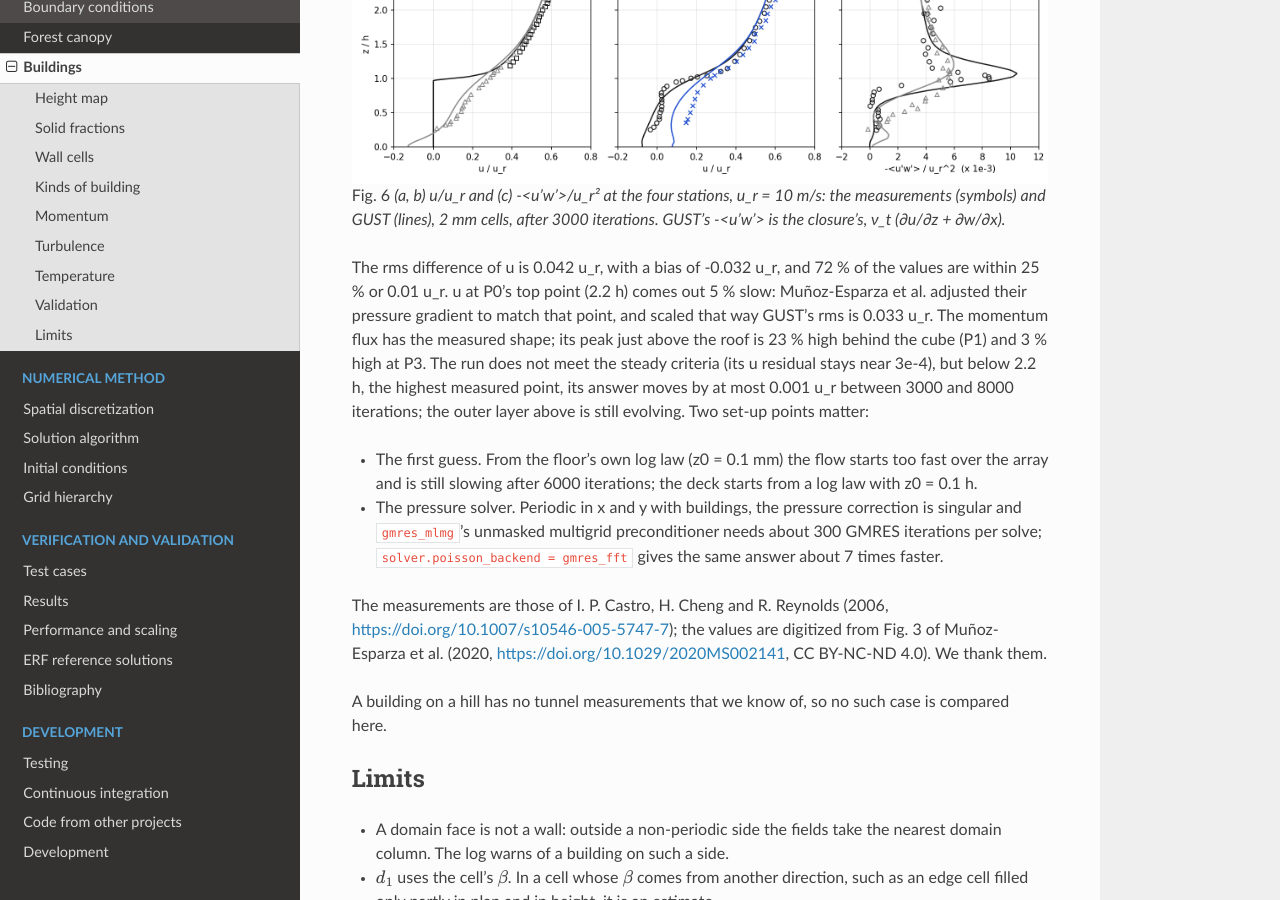
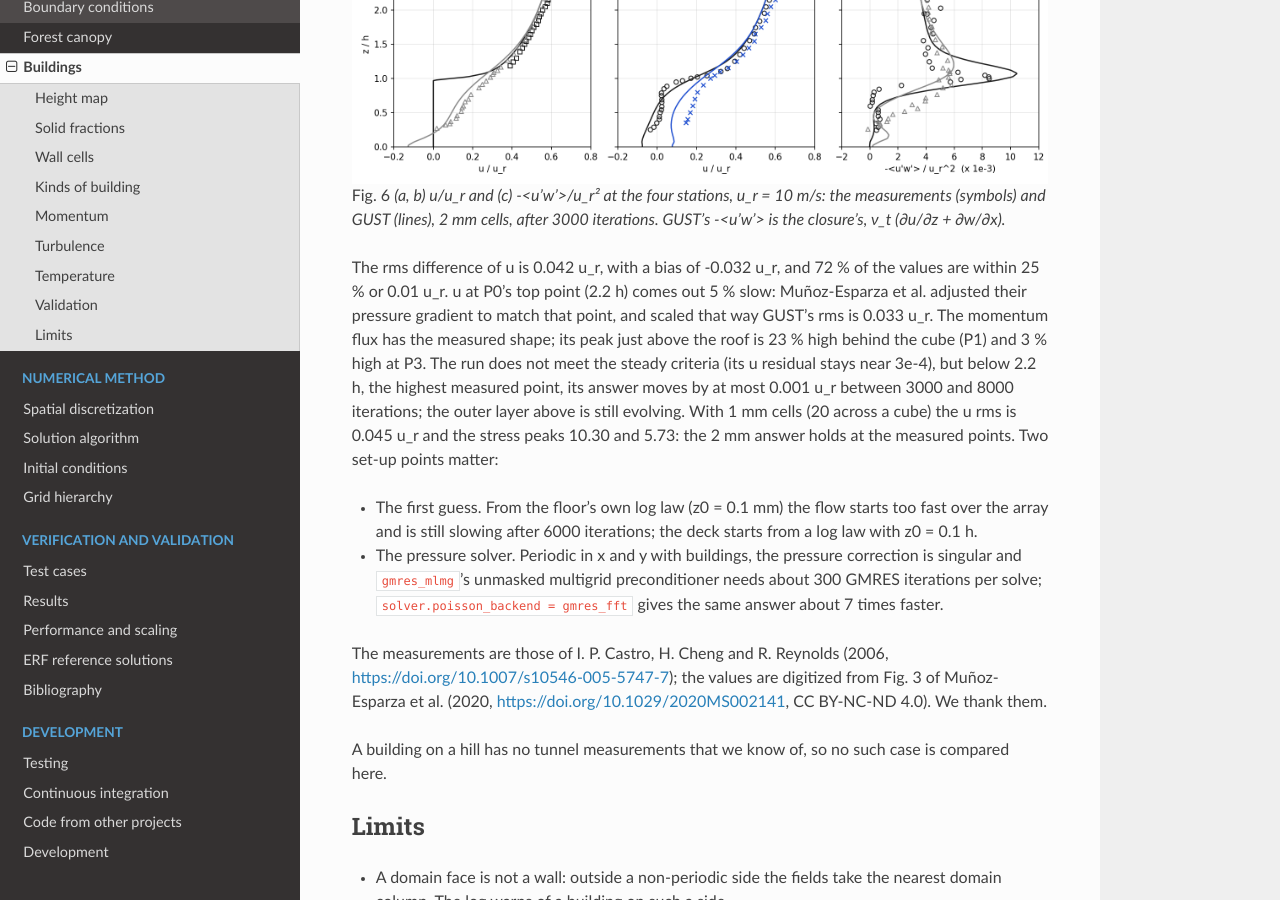
Before and after one commit to erf-model/gust-abl, a Sphinx documentation site: the page built from docs/buildings.rst, in a window 1280 px wide and 900 px high, scrolled down 11778 px. Built offline with Sphinx 7.4.7 and the Read the Docs theme 3.1.0, drawn with Linux system fonts in a browser that asks for light colours.

Commit message:
Castro cube array: the 1 mm grid check and the roof-level force in the README and docs
1 mm cells (20 across a cube), 4000 iterations: u rms 0.045 u_r, q 0.732, stress peaks 10.30 and 5.73, against
0.042, 0.724, 10.45 and 5.97 at 2 mm. The 1 mm run is less converged (u residual 1.6e-3, still falling).
F = 2.72 m/s^2 (u_tau = 0.7 m/s at the roof level): u rms 0.039, peaks 10.70 and 6.10; the deck keeps
FastEddy's F = u_tau^2 / L_z. 2 ranks give the 4-rank pins. Documentation only.

Co-Authored-By: Claude Opus 5.5 <noreply@anthropic.com>

```diff
--- a/docs/buildings.rst
+++ b/docs/buildings.rst
@@ -460,7 +460,9 @@ u at P0's top point (2.2 h) comes out 5 % slow: Muñoz-Esparza et al. adjusted t
 that point, and scaled that way GUST's rms is 0.033 u_r. The momentum flux has the measured shape; its peak just above the
 roof is 23 % high behind the cube (P1) and 3 % high at P3. The run does not meet the steady criteria (its u residual
 stays near 3e-4), but below 2.2 h, the highest measured point, its answer moves by at most 0.001 u_r between 3000
-and 8000 iterations; the outer layer above is still evolving. Two set-up points matter:
+and 8000 iterations; the outer layer above is still evolving. With 1 mm cells (20 across a cube) the u rms is
+0.045 u_r and the stress peaks 10.30 and 5.73: the 2 mm answer holds at the measured points. Two set-up points
+matter:
 
 - The first guess. From the floor's own log law (z0 = 0.1 mm) the flow starts too fast over the array and is still
   slowing after 6000 iterations; the deck starts from a log law with z0 = 0.1 h.
```
Also changed, not shown: 1 other file.
